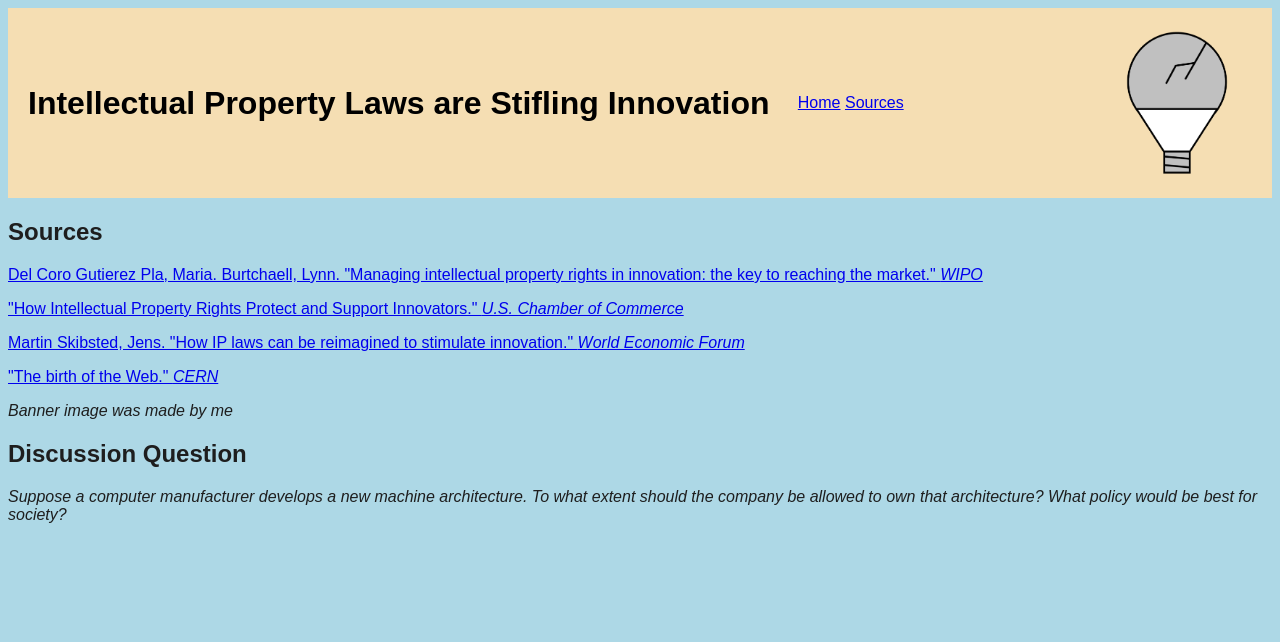
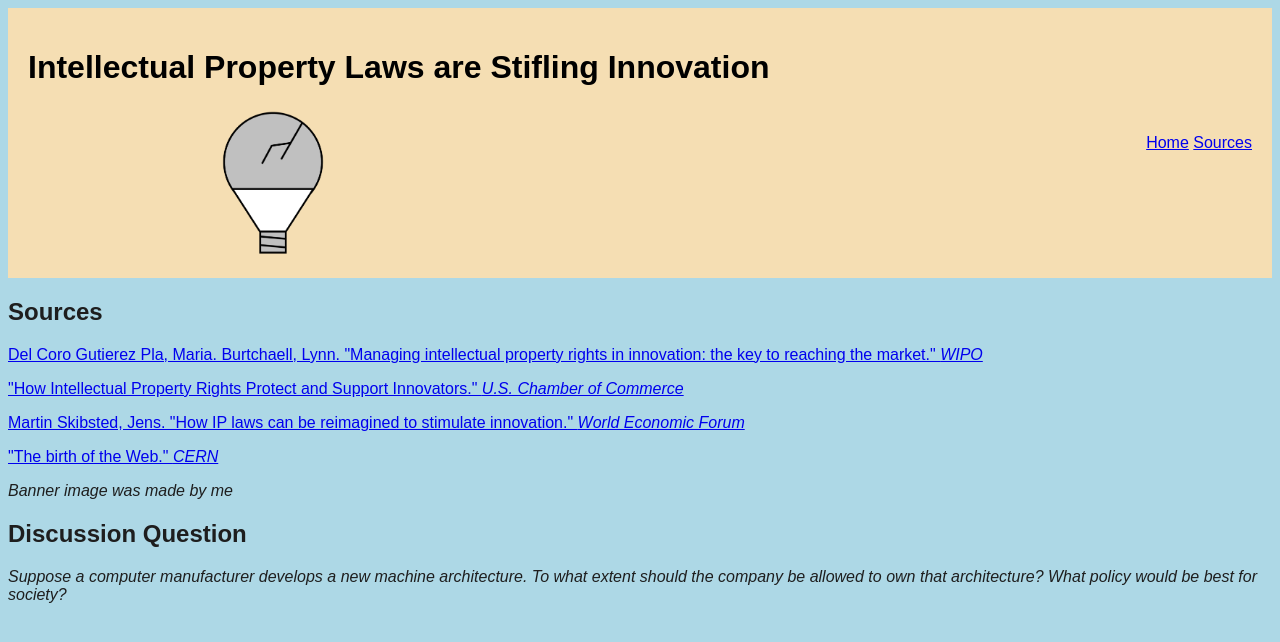
Before and after one commit to awarren-pvcc/awarren-pvcc.github.io, a plain HTML site: page courseproject1/sources.html in a window 1280 px wide. Drawn offline with Linux system fonts and the light colour scheme.

Commit message:
Update sources.html

```diff
--- a/courseproject1/sources.html
+++ b/courseproject1/sources.html
@@ -9,13 +9,17 @@
 <body>
 
     <div class="banner">
-        <h1 class="title">Intellectual Property Laws are Stifling Innovation</h1>
+        <div class ="banner-header">
 
+            <h1 class="title">Intellectual Property Laws are Stifling Innovation</h1>
+            <img class="banner-image" src="Broken Bulb.png" alt="Broken Bulb">
+
+
+        </div>
         <nav class="nav-links">
             <a href="index.html">Home</a>
             <a href="sources.html">Sources</a>
         </nav>
-        <img class="banner-image" src="Broken Bulb.png" alt="Broken Bulb">
     </div>
 
     <div class="content">
```
